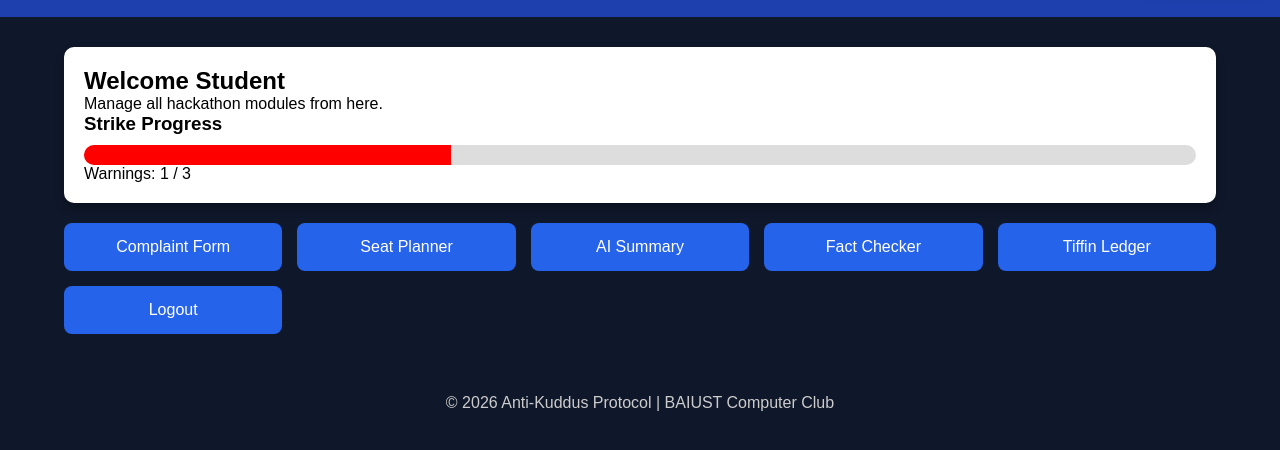
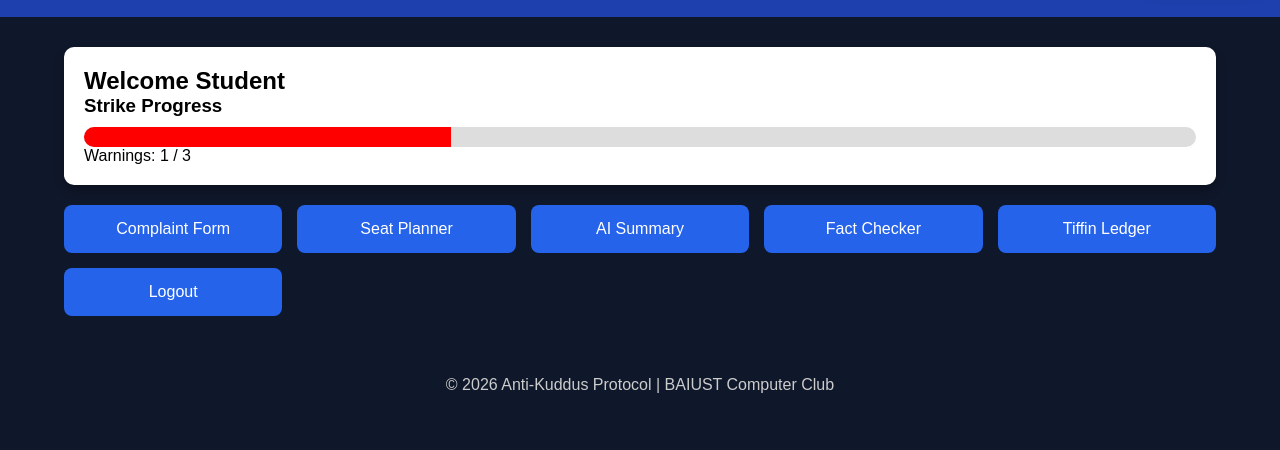
Before and after one commit to faiadhasan30/team-ace-hackathon-2026-spring, a plain HTML site: page dashboard.html in a window 1280 px wide. Shown: the part 78-528 px from the top of the page. Drawn offline with Linux system fonts and the light colour scheme.

Commit message:
Kudduschor

```diff
--- a/dashboard.html
+++ b/dashboard.html
@@ -121,7 +121,7 @@
 
     <div class="card">
         <h2>Welcome Student</h2>
-        <p>Manage all hackathon modules from here.</p>
+
 
         <h3>Strike Progress</h3>
 
```
